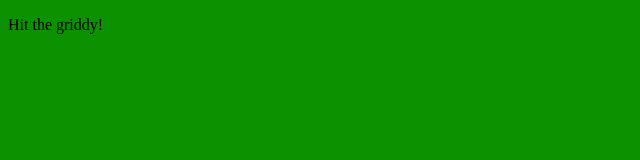
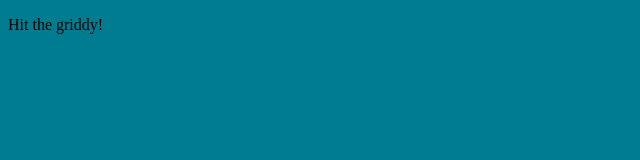
Before and after one commit to MCGP11/eggclick, a plain HTML site: page home.html in a window 1280 px wide. Shown: the whole page, without its empty margins (0-640 px from the left). Drawn offline with Linux system fonts and the light colour scheme.

Commit message:
Update and rename index.html to home.html

```diff
--- a/index.html
+++ b/home.html
@@ -3,7 +3,7 @@
   <head>
     <title>Hit the Griddy</title>
   </head>
-  <body bgcolor="#0C9100">
+  <body bgcolor="#007C91">
     <p>Hit the griddy!</p>
   </body>
 </html>
```
